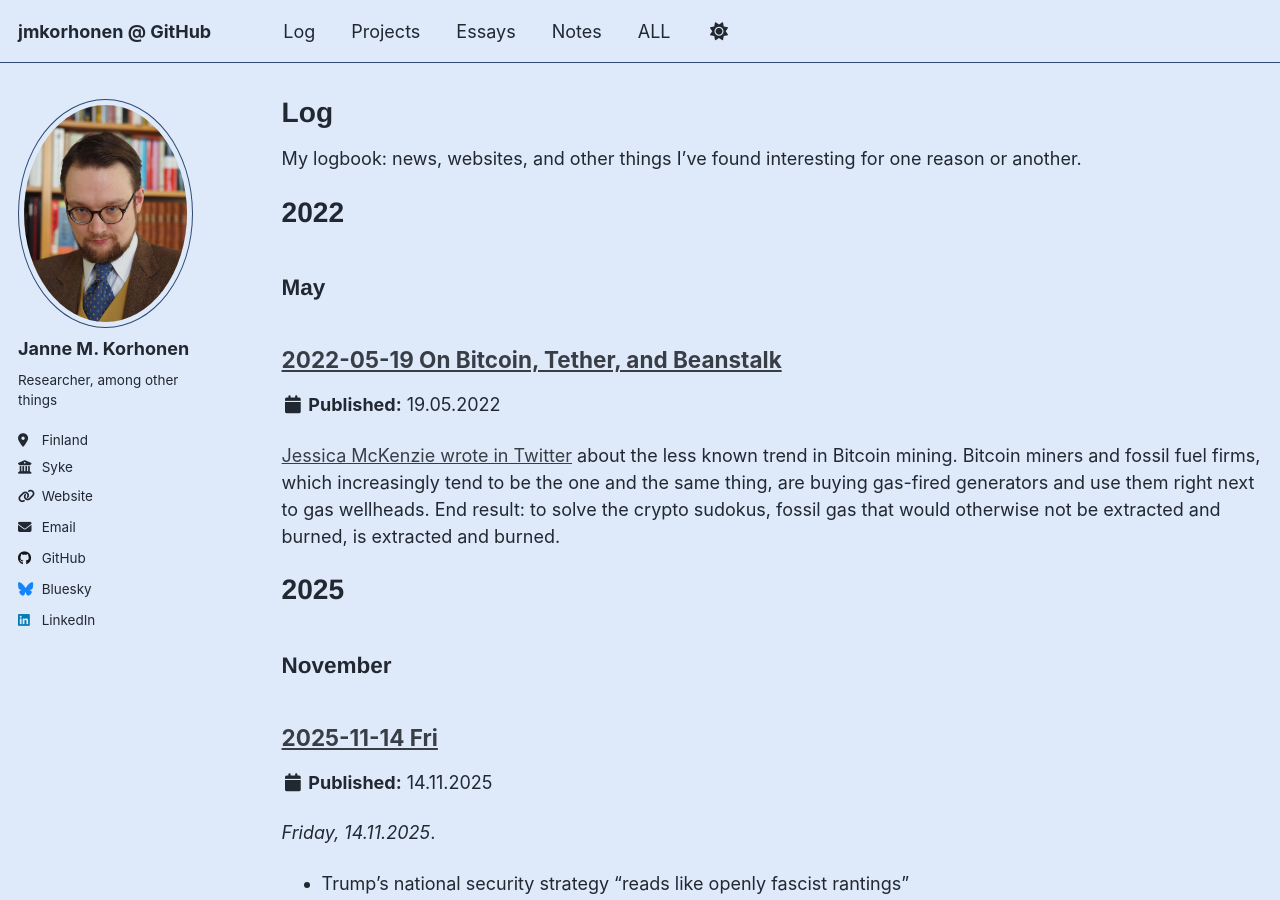
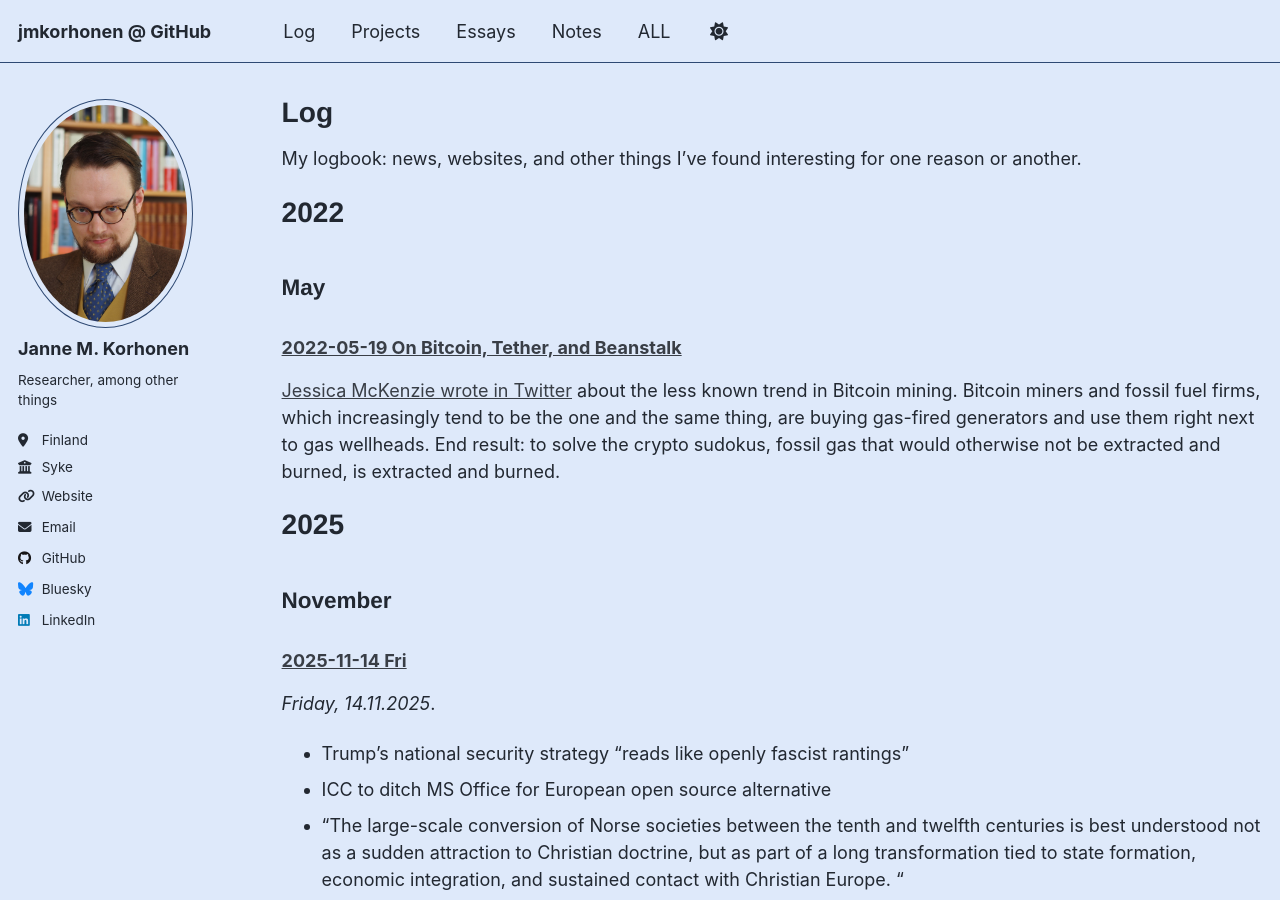
Before and after one commit to jmkorhonen/jmkorhonen.github.io, a Jekyll site: the page built from _pages/log.md, in a window 1280 px wide and 900 px high. Built offline with Jekyll 4.4.1, drawn with Linux system fonts in a browser that asks for light colours; a script that is not in the unit is left out.

Commit message:
jmkorhonen 2025-11-14 13:58:43

```diff
--- /dev/null
+++ b/_includes/archive-log.html
@@ -0,0 +1,76 @@
+{% include base_path %}
+
+{% if post.header.teaser %}
+  {% capture teaser %}{{ post.header.teaser }}{% endcapture %}
+{% else %}
+  {% assign teaser = site.teaser %}
+{% endif %}
+
+{% if post.id %}
+  {% assign title = post.title | markdownify | remove: "<p>" | remove: "</p>" %}
+{% else %}
+  {% assign title = post.title %}
+{% endif %}
+
+<div class="{{ include.type | default: "list" }}__item">
+  <article class="archive__item" itemscope itemtype="http://schema.org/CreativeWork">
+    {% if include.type == "grid" and teaser %}
+      <div class="archive__item-teaser">
+        <img src=
+          {% if teaser contains "://" %}
+            "{{ teaser }}"
+          {% else %}
+            "{{ teaser | prepend: "/images/" | prepend: base_path }}"
+          {% endif %}
+          alt="">
+      </div>
+    {% endif %}
+
+    <h3 class="archive__item-title" itemprop="headline">
+      {% if post.link %}
+        <a href="{{ post.link }}">{{ title }}</a> <a href="{{ base_path }}{{ post.url }}" rel="permalink"><i class="fa fa-link" aria-hidden="true" title="permalink"></i><span class="sr-only">Permalink</span></a>
+      {% else %}
+        <a href="{{ base_path }}{{ post.url }}" rel="permalink">{{ title }}</a>
+      {% endif %}
+    </h3>
+
+    {% if post.read_time %}
+      <p class="page__meta"><i class="fa fa-clock" aria-hidden="true"></i> {% include read-time.html %}</p>
+    {% endif %}
+
+    {% if post.excerpt and site.read_more != 'enabled' %}
+    <p class="archive__item-excerpt" itemprop="description">{{ post.excerpt | markdownify }}</p>
+    {% elsif post.excerpt and site.read_more == 'enabled' %}
+    <p class="archive__item-excerpt" itemprop="description"><p>{{ post.excerpt | markdownify | remove: '<p>' | remove: '</p>' }}<strong><a href="{{ base_path }}{{ post.url }}" rel="permalink"> Read more</a></strong></p></p>
+    {% endif %}
+
+    {% if post.citation and post.paperurl and post.slidesurl and post.bibtexurl %}
+      <p>Recommended citation: {{ post.citation }}<br /><a href="{{ post.paperurl }}">Download Paper</a> | <a href="{{ post.slidesurl }}">Download Slides</a> | <a href="{{ post.bibtexurl }}">Download Bibtex</a></p>
+    {% elsif post.citation and post.paperurl and post.slidesurl %}
+      <p>Recommended citation: {{ post.citation }}<br /><a href="{{ post.paperurl }}">Download Paper</a> | <a href="{{ post.slidesurl }}">Download Slides</a></p>
+    {% elsif post.citation and post.paperurl and post.bibtexurl %}
+      <p>Recommended citation: {{ post.citation }}<br /><a href="{{ post.paperurl }}">Download Paper</a> | <a href="{{ post.bibtexurl }}">Download Bibtex</a></p>
+    {% elsif post.citation and post.paperurl %}
+      <p>Recommended citation: {{ post.citation }}<br /><a href="{{ post.paperurl }}">Download Paper</a></p>
+    {% elsif post.citation and post.slidesurl and post.bibtexurl %}
+      <p>Recommended citation: {{ post.citation }}<br /><a href="{{ post.slidesurl }}">Download Slides</a> | <a href="{{ post.bibtexurl}}">Download Bibtex</a></p>
+    {% elsif post.citation and post.slidesurl %}
+      <p>Recommended citation: {{ post.citation }}<br /><a href="{{ post.slidesurl }}">Download Slides</a></p>
+    {% elsif post.citation and post.bibtexurl %}
+      <p>Recommended citation: {{ post.citation }}<br /><a href="{{ post.bibtexurl }}">Download Bibtex</a></p>
+    {% elsif post.citation %}
+      <p>Recommended citation: {{ post.citation }}</p>
+    {% elsif post.paperurl and post.bibtexurl %}
+      <p><a href=" {{ post.paperurl }} ">Download Paper</a> | <a href="{{ post.bibtexurl }}">Download Bibtex</a></p>
+    {% elsif post.paperurl %}
+      <p><a href=" {{ post.paperurl }} ">Download Paper</a></p>
+    {% elsif post.slidesurl and post.bibtexurl %}
+      <p><a href="{{ post.slidesurl }}">Download Slides</a> | <a href="{{ post.bibtexurl }}">Download Bibtex</a></p>
+    {% elsif post.slidesurl %}
+      <p><a href="{{ post.slidesurl }}">Download Slides</a></p>
+    {% elsif post.bibtexurl %}
+      <p><a href="{{ post.bibtexurl }}">Download Bibtex</a></p>
+    {% endif %}
+
+  </article>
+</div>
--- a/_pages/log.md
+++ b/_pages/log.md
@@ -26,5 +26,5 @@
 ## {{ month }}
 		{% assign written_month = month %}
 	{% endif %}
-	{% include archive-single.html %}
+	{% include archive-log.html %}
 {% endfor %}
```
Also changed, not shown: other parts of _pages/log.md (+1 -1 lines), .obsidian/workspace.json.
